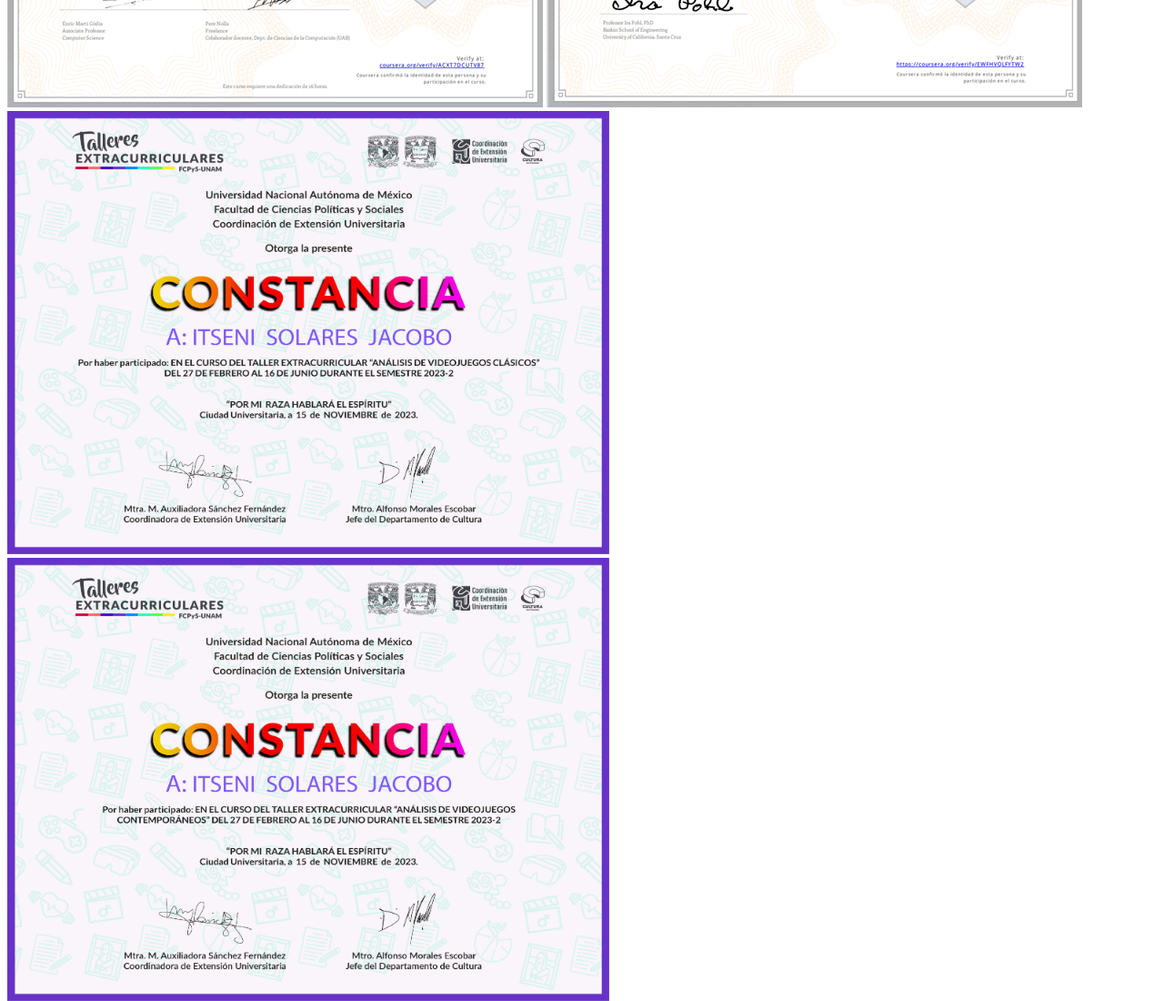
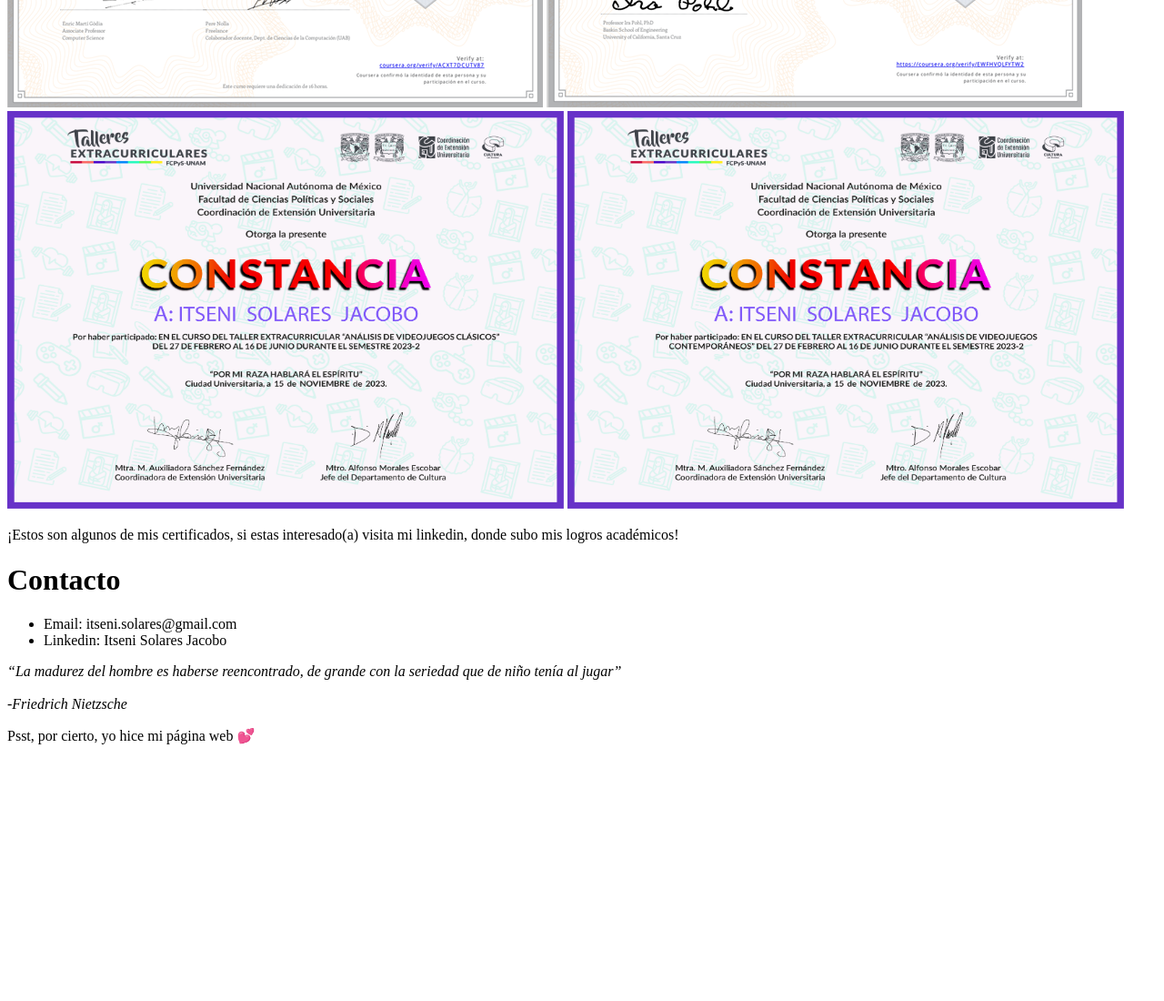
Before and after one commit to catseni/catseni.github.io, a plain HTML site: page index.html in a window 1280 px wide. Shown: the part 700-1800 px from the top of the page at 91% size. After the commit the page ends 1534 px from the top, so only its background shows below. Drawn offline with Linux system fonts and the light colour scheme.

Commit message:
Update index.html

```diff
--- a/index.html
+++ b/index.html
@@ -22,8 +22,8 @@
     <h1>Certificados</h1>
     <img src="img/diseño_de_videojuegos.png" alt="Certificado: diseño de videojuegos">
     <img src="img/fundamentos_de_programacion.png" alt="Certificado: fundamentos de programación">
-    <img src="img/videojuegos_clasicos.png" alt="Certificado: videojuegos clásicos" width="662" height="487">
-    <img src="img/videojuegos_contemporaneos.png" alt="Certificado: videojuegos contemporaneos" width="662" height="487">
+    <img src="img/videojuegos_clasicos.png" alt="Certificado: videojuegos clásicos" width="612" height="437">
+    <img src="img/videojuegos_contemporaneos.png" alt="Certificado: videojuegos contemporaneos" width="612" height="437">
 
 
         <!--aqui van imagenes de mis certificados-->
```
